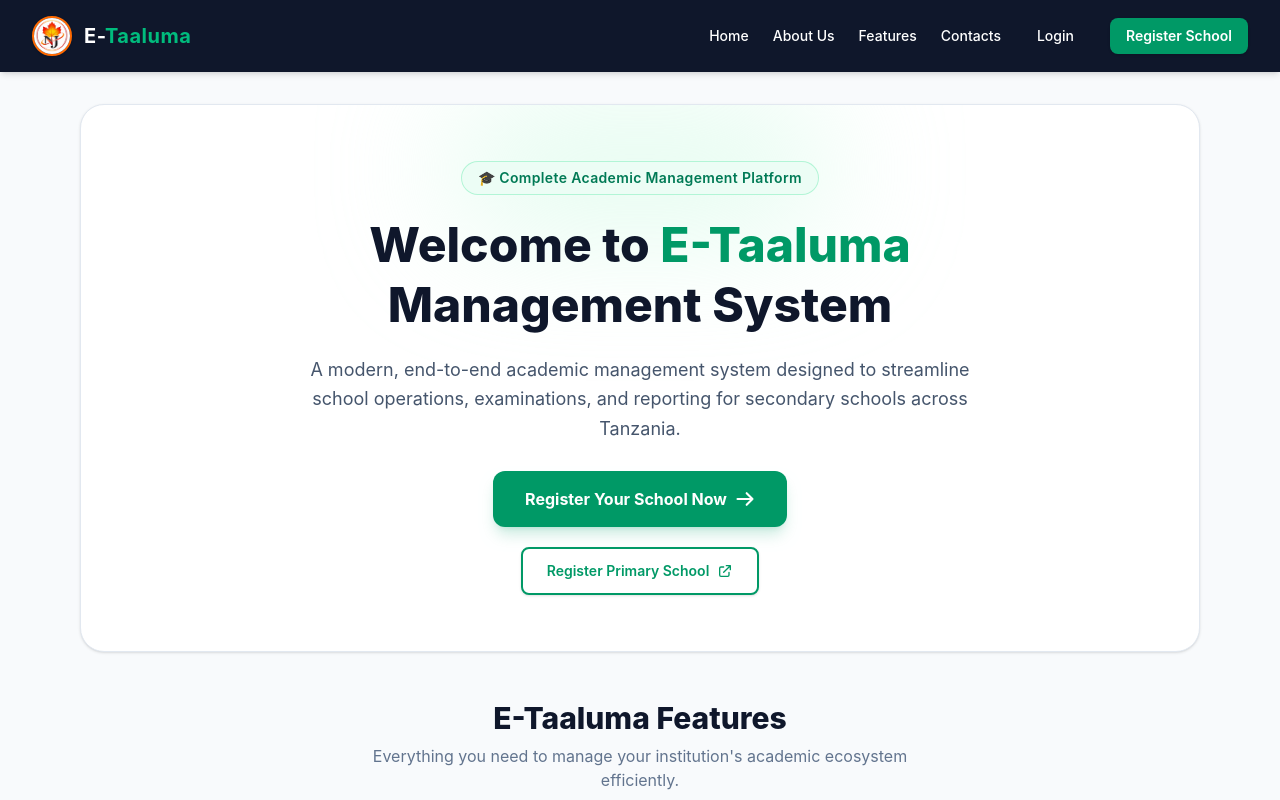
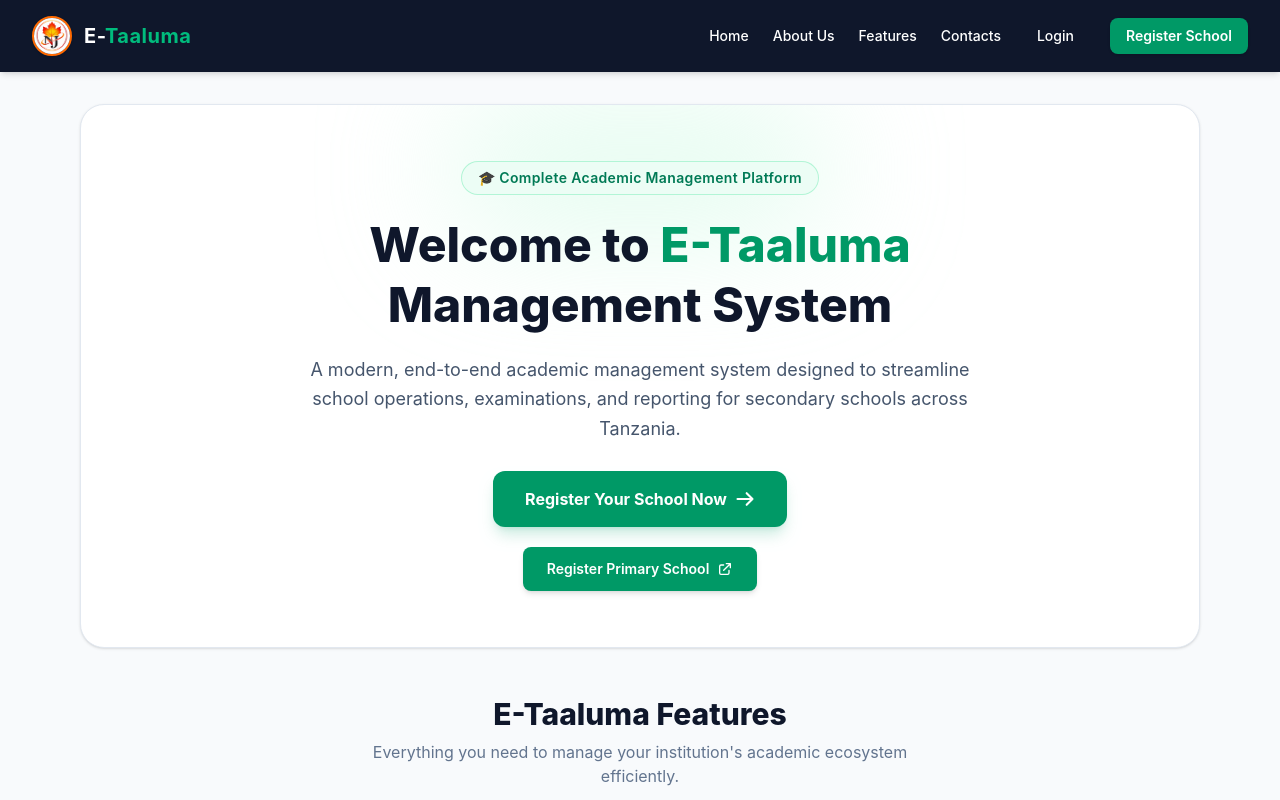
Before and after one commit to nodemakobaa/etaaluma_frontend, a React app: page / in a window 1280 px wide. Shown: the top 800 px of the page. Built offline with nearby package versions, Linux system fonts and the light colour scheme; no server answers; the HTML template or start-up script is replaced by a standard one.

Commit message:
Update primary school button style

```diff
--- a/src/pages/Home.jsx
+++ b/src/pages/Home.jsx
@@ -106,7 +106,7 @@ const Home = () => {
               href="https://front-end-for-primary.vercel.app/"
               target="_blank"
               rel="noopener noreferrer"
-              className="inline-flex items-center justify-center px-6 py-3 text-sm font-semibold text-emerald-600 transition-all bg-white border-2 border-emerald-600 rounded-lg shadow-sm hover:bg-emerald-50 focus:outline-none focus:ring-2 focus:ring-emerald-500 focus:ring-offset-2 gap-2"
+              className="inline-flex items-center justify-center px-6 py-3 text-sm font-semibold text-white transition-all bg-emerald-600 rounded-lg shadow-md hover:bg-emerald-700 focus:outline-none focus:ring-2 focus:ring-emerald-500 focus:ring-offset-2 gap-2"
             >
               <span>Register Primary School</span>
               <svg className="w-4 h-4" fill="none" stroke="currentColor" viewBox="0 0 24 24">
```
